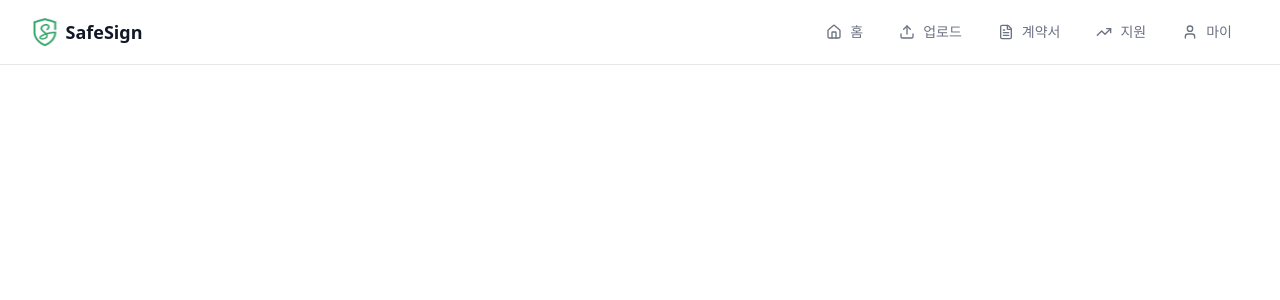
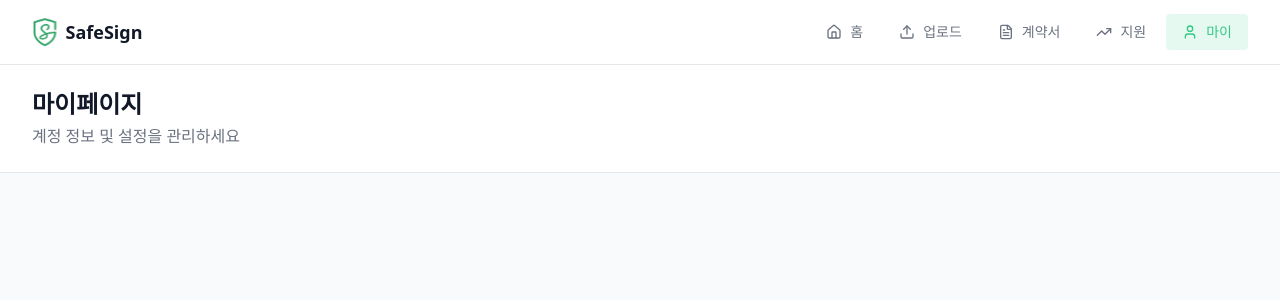
Before and after one commit to SafeSignProject/safeSign-frontend, a React (Vite) app: page /my in a window 1280 px wide. Shown: the top 300 px of the page. Built offline with nearby package versions, Linux system fonts and the light colour scheme; a web font is replaced by a local one.

Commit message:
feat: 공통 헤더 구현

```diff
--- /dev/null
+++ b/src/components/header/CommonHeader.tsx
@@ -0,0 +1,15 @@
+interface CommonHeaderProps {
+  title: string;
+  desc: string;
+}
+
+const CommonHeader = ({ title, desc }: CommonHeaderProps) => {
+  return (
+    <header className='border-light-gray fixed top-16 flex w-full flex-col gap-1 border-b bg-white px-8 py-6'>
+      <h3 className='text-dark text-2xl leading-8 font-bold'>{title}</h3>
+      <p className='text-dark-gray leading-6'>{desc}</p>
+    </header>
+  );
+};
+
+export default CommonHeader;
--- a/src/components/layouts/Header.tsx
+++ b/src/components/layouts/Header.tsx
@@ -8,7 +8,7 @@ const ITEMS = [
   { name: '업로드', path: '/upload', icon: Upload },
   { name: '계약서', path: '/contracts', icon: FileText },
   { name: '지원', path: '/support', icon: TrendingUp },
-  { name: '마이', path: '/mypage', icon: User },
+  { name: '마이', path: '/my', icon: User },
 ];
 
 const Header = () => {
@@ -30,7 +30,7 @@ const Header = () => {
               key={path}
               to={path}
               className={clsx(
-                'flex h-9 items-center gap-2 rounded-sm px-4 transition hover:brightness-95 active:brightness-90',
+                'flex h-9 items-center gap-2 rounded-sm px-4 whitespace-nowrap transition hover:brightness-95 active:brightness-90',
                 isActive ? 'bg-accent text-primary' : 'text-dark-gray bg-white',
               )}
             >
--- a/src/components/layouts/index.ts
+++ b/src/components/layouts/index.ts
@@ -1 +1 @@
-// init
+export { default as Header } from '@/components/layouts/Header';
--- a/src/layouts/ProtectedLayout.tsx
+++ b/src/layouts/ProtectedLayout.tsx
@@ -1,4 +1,4 @@
-import Header from '@/components/layouts/Header';
+import { Header } from '@/components/layouts';
 import { Outlet } from 'react-router-dom';
 
 const ProtectedLayout = () => {
--- a/src/pages/MyPage.tsx
+++ b/src/pages/MyPage.tsx
@@ -1,5 +1,13 @@
+import CommonHeader from '@/components/header/CommonHeader';
+
 const MyPage = () => {
-  return <div></div>;
+  return (
+    <main className='flex min-h-screen justify-center bg-[#F9FAFB]'>
+      <CommonHeader title='마이페이지' desc='계정 정보 및 설정을 관리하세요' />
+
+      <div></div>
+    </main>
+  );
 };
 
 export default MyPage;
```
